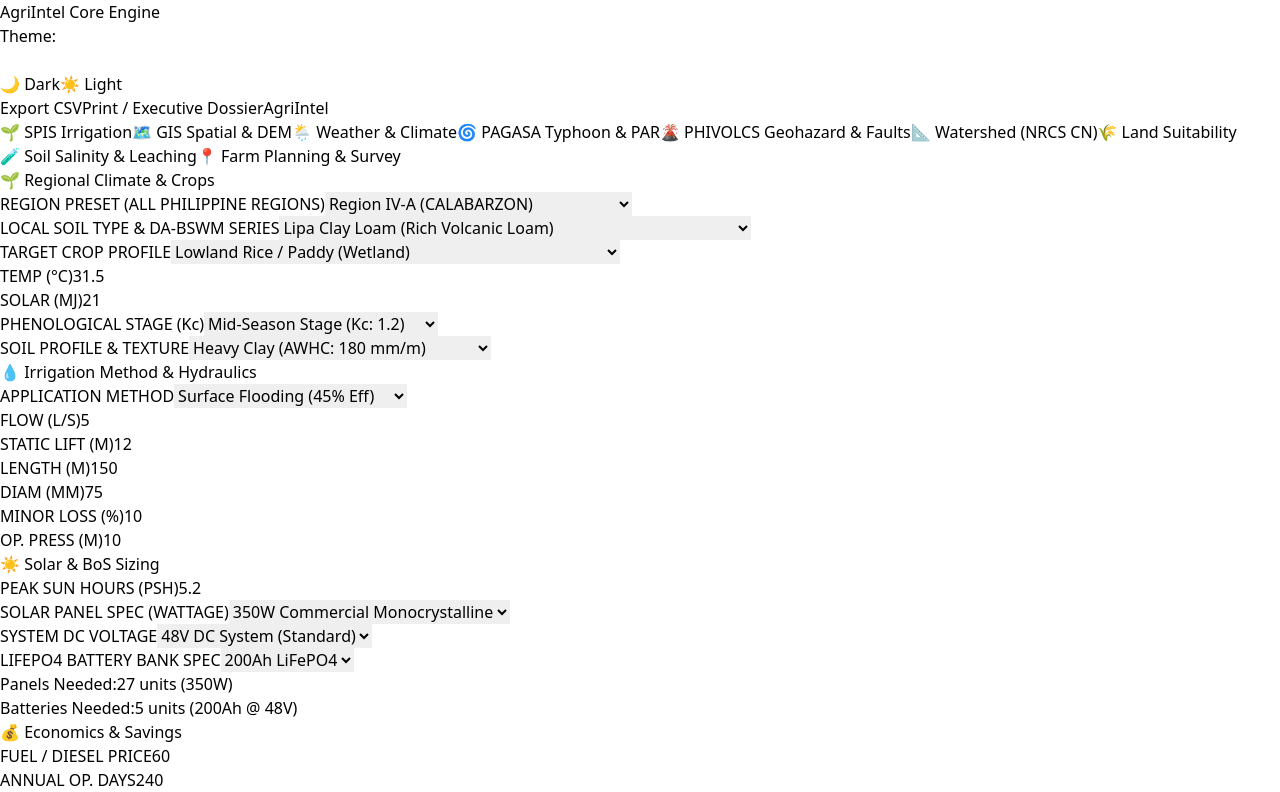
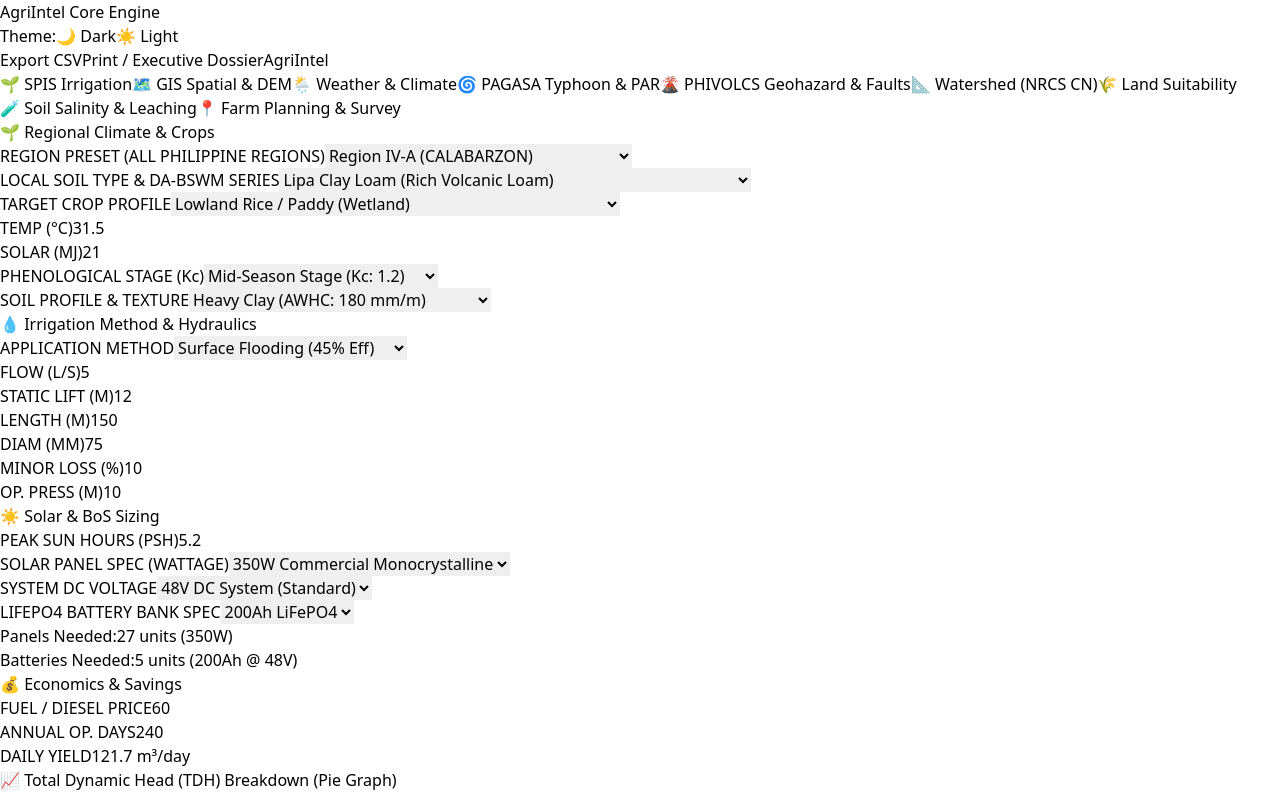
Before and after one commit to nepp1963/agriintel, a React (Vite) app: page / in a window 1280 px wide. Shown: the top 792 px of the page. Built offline with nearby package versions, Linux system fonts and the light colour scheme.

Commit message:
Remove color accent dots and theme chooser selector from IrrigationDashboard header

```diff
--- a/src/1-irrigation/components/IrrigationDashboard.tsx
+++ b/src/1-irrigation/components/IrrigationDashboard.tsx
@@ -308,7 +308,6 @@ export function IrrigationDashboard() {
     'spis' | 'gis' | 'weather' | 'typhoon' | 'phivolcs' | 'watershed' | 'land' | 'soil' | 'farmPlan'
   >('spis');
   const [theme, setTheme] = useState<'dark' | 'light'>('dark');
-  const [accentColor, setAccentColor] = useState<string>('#10b981');
   const { location, updateFromCoords } = useLocation();
 
   const handleNumberInput = (e: React.ChangeEvent<HTMLInputElement>, setter: (val: number) => void) => {
@@ -530,16 +529,6 @@ export function IrrigationDashboard() {
             </span>
             <div className="flex items-center gap-2 text-xs">
               <span className={theme === 'dark' ? 'text-slate-400' : 'text-slate-600'}>Theme:</span>
-              <div className={`flex items-center gap-1.5 px-2 py-1 rounded-lg border ${theme === 'dark' ? 'bg-slate-950 border-slate-800' : 'bg-slate-100 border-slate-300'}`}>
-                {['#10b981', '#06b6d4', '#6366f1', '#a855f7', '#eab308', '#f97316'].map((color) => (
-                  <button
-                    key={color}
-                    onClick={() => setAccentColor(color)}
-                    style={{ backgroundColor: color }}
-                    className={`w-3.5 h-3.5 rounded-full transition-transform ${accentColor === color ? 'scale-125 ring-2 ring-white' : 'opacity-80 hover:opacity-100'}`}
-                  />
-                ))}
-              </div>
               <button
                 onClick={() => setTheme('dark')}
                 className={`px-2.5 py-1 rounded-md flex items-center gap-1 ${theme === 'dark' ? 'bg-slate-800 text-white font-bold' : 'bg-slate-200 text-slate-700'}`}
```
